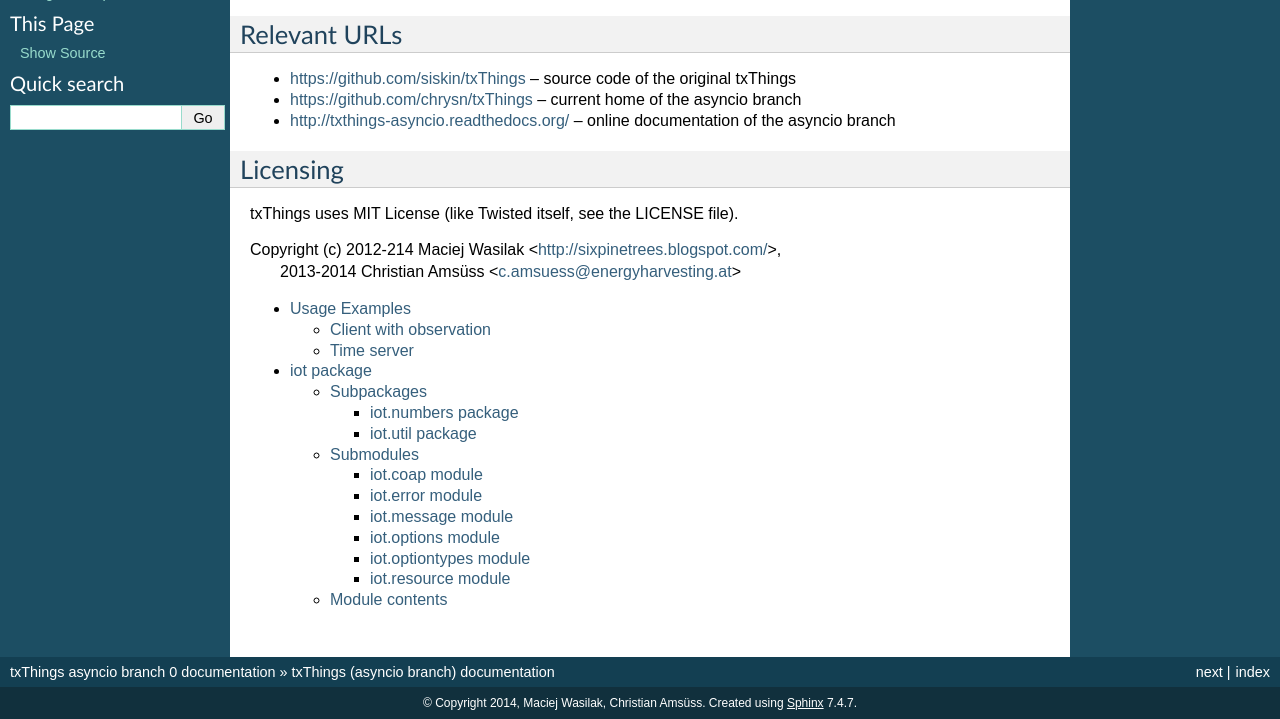
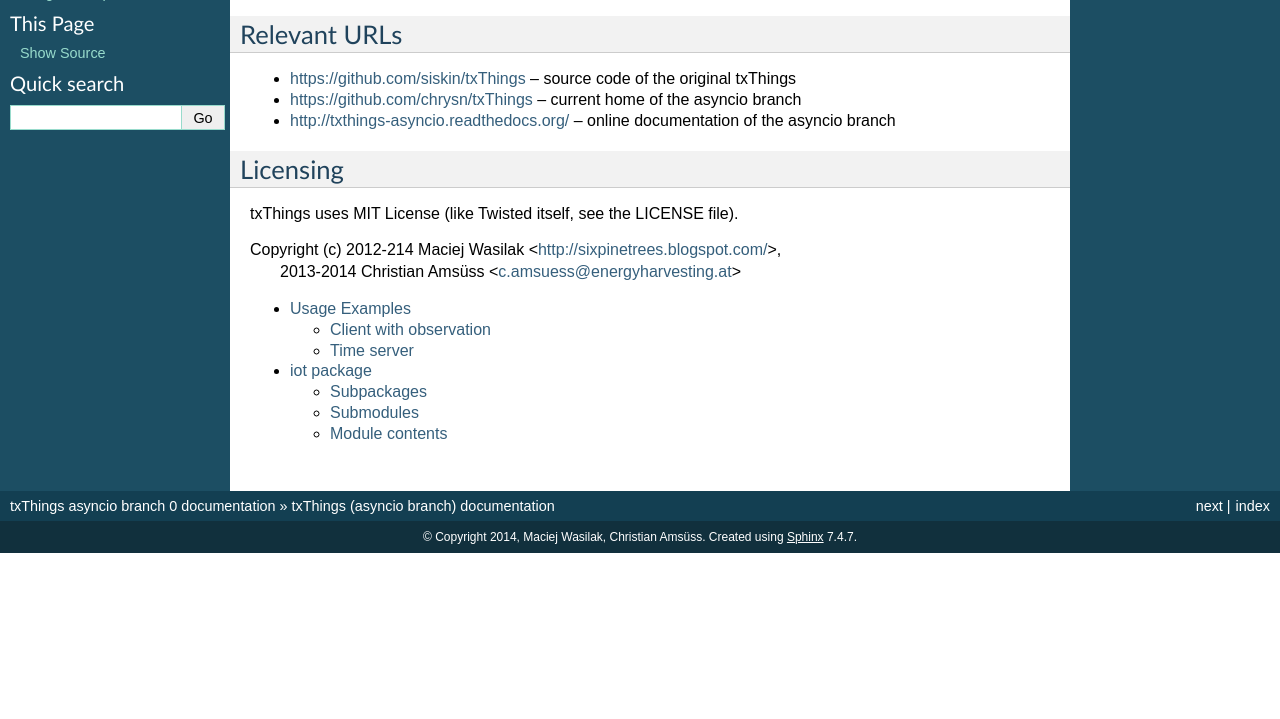
Before and after one commit to chrysn/aiocoap, a Sphinx documentation site: the page built from doc/index.rst, in a window 1280 px wide, cut to the strip 190-909 px from the top of the page. Built offline with Sphinx 7.4.7, drawn with Linux system fonts in a browser that asks for light colours; some of the changed lines change nothing that is shown.

Commit message:
documentation beautification

```diff
--- a/doc/conf.py
+++ b/doc/conf.py
@@ -181,3 +181,5 @@
 
 # Output file base name for HTML help builder.
 htmlhelp_basename = 'txThingsasynciobranchdoc'
+
+autodoc_member_order = 'bysource'
--- a/doc/index.rst
+++ b/doc/index.rst
@@ -10,7 +10,7 @@
 
 
 .. toctree::
-   :maxdepth: 3
+   :maxdepth: 2
 
    examples
    iot
```
